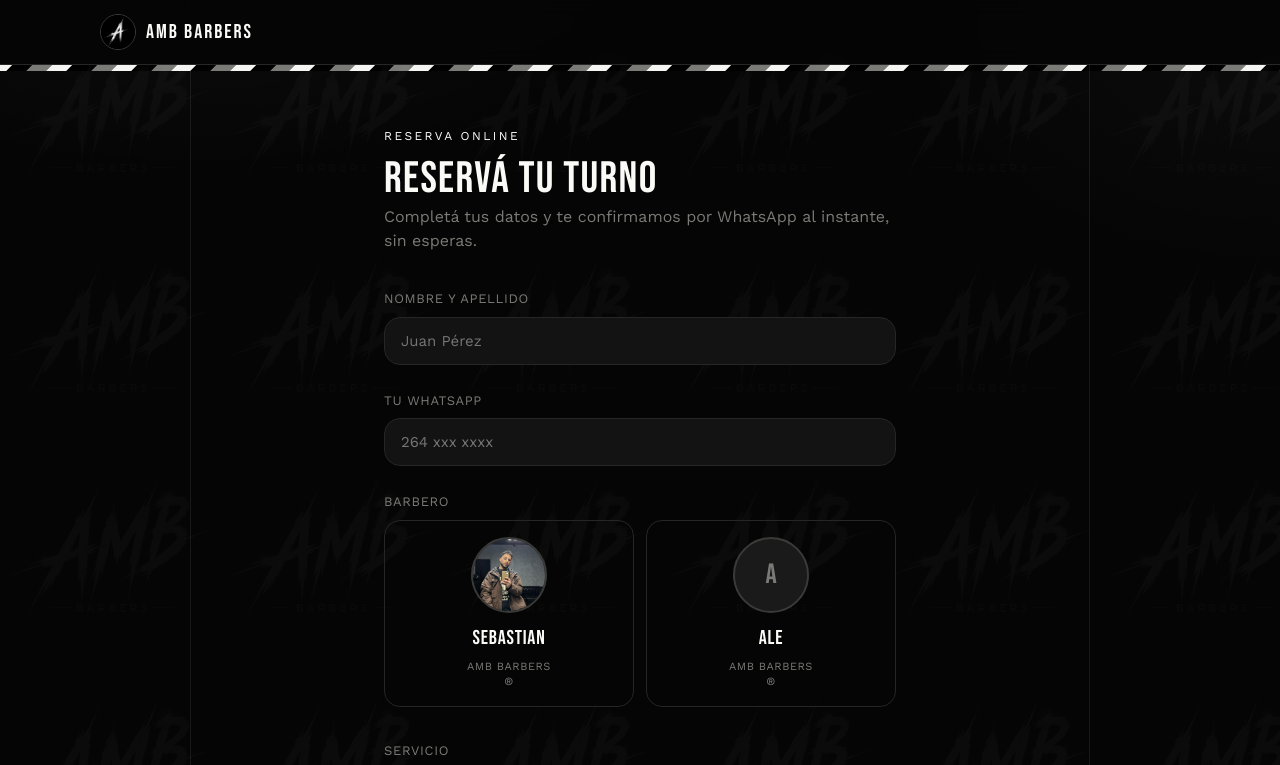
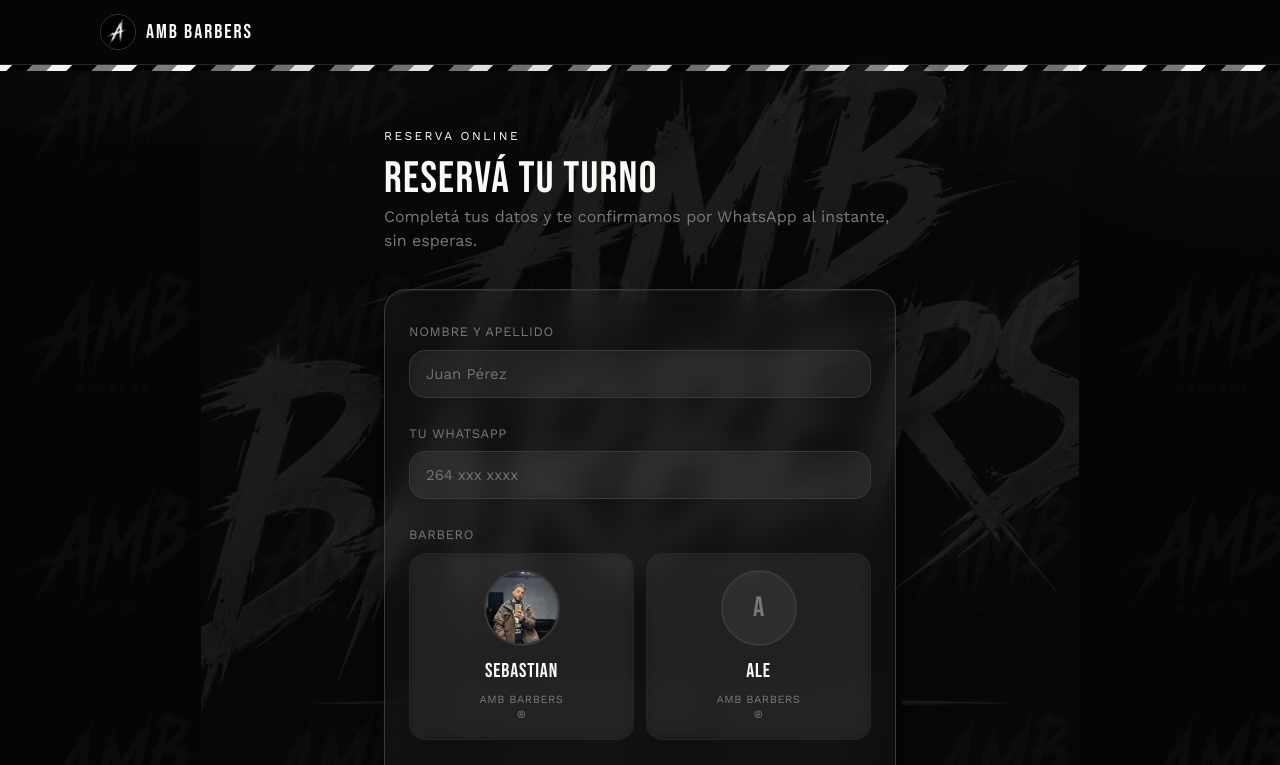
Before and after one commit to nomadcode02-design/amb-barber, a plain HTML site: page formulario.html in a window 1280 px wide. Shown: the top 765 px of the page. Drawn offline with nearby package versions, Linux system fonts and the light colour scheme.

Commit message:
Nuevo logo de fondo y panel de vidrio en el formulario

```diff
--- a/formulario.html
+++ b/formulario.html
@@ -84,13 +84,13 @@
 </header>
 <div class="stripe"></div>
 
-<div class="form-bg-mark"><img src="assets/logo-amb-barbers-club.jpeg" alt=""></div>
+<div class="form-bg-mark"><img src="assets/logo-amb-barbers-watermark.jpg" alt=""></div>
 <div class="form-shell">
   <div class="eyebrow">Reserva online</div>
   <h1>Reservá tu turno</h1>
   <p style="color:var(--fg-dim);margin-bottom:36px">Completá tus datos y te confirmamos por WhatsApp al instante, sin esperas.</p>
 
-  <form id="reserva-form">
+  <form id="reserva-form" class="glass form-panel">
     <fieldset>
       <label for="nombre">Nombre y apellido</label>
       <input type="text" id="nombre" name="nombre" required placeholder="Juan Pérez">
--- a/style.css
+++ b/style.css
@@ -229,7 +229,8 @@ a:focus-visible,button:focus-visible{outline:2px solid var(--fg);outline-offset:
 }
 .scroll-hint::before{content:'';width:20px;height:1px;background:var(--fg-dim)}
 @media(max-width:720px){
-  .hero-bg-mark{width:88vw;right:-20%;opacity:.9}
+  .hero-bg-mark{width:88vw;right:-20%}
+  .hero-bg-mark img{opacity:.16}
   .hero-copy{max-width:100%}
 }
 
@@ -406,3 +407,52 @@ header,section,footer{position:relative;z-index:1}
   background:transparent;padding:0;cursor:pointer;transition:background .2s,width .3s;
 }
 .dot.active{background:var(--fg);width:22px;border-radius:5px}
+
+/* ================= NUEVO: formulario de reserva (panel de vidrio) ================= */
+
+/* El "coso grande" transparente que envuelve todo el formulario */
+.form-panel{
+  background:rgba(255,255,255,.035);
+  border:1px solid var(--line-strong);
+  border-radius:calc(var(--radius) + 6px);
+  backdrop-filter:blur(14px);
+  -webkit-backdrop-filter:blur(14px);
+  box-shadow:0 1px 0 rgba(255,255,255,.06) inset, 0 20px 50px rgba(0,0,0,.4);
+  padding:32px 24px;
+}
+@media(max-width:600px){.form-panel{padding:26px 18px}}
+
+/* Los "cositos" transparentes: inputs, selects, tarjetas de barbero, horarios */
+.form-panel input,
+.form-panel select{
+  background:rgba(255,255,255,.045) !important;
+  border:1px solid var(--line-strong) !important;
+  backdrop-filter:blur(6px);
+  -webkit-backdrop-filter:blur(6px);
+}
+.form-panel input:focus,
+.form-panel select:focus{
+  background:rgba(255,255,255,.08) !important;
+}
+.form-panel .barber-pick label.opt{
+  background:rgba(255,255,255,.045);
+  backdrop-filter:blur(6px);
+  -webkit-backdrop-filter:blur(6px);
+}
+.form-panel .barber-pick label.opt:has(input:checked){
+  background:rgba(255,255,255,.09);
+}
+.form-panel .opt-avatar{
+  background:rgba(255,255,255,.06);
+}
+.form-panel .time-pill{
+  background:rgba(255,255,255,.045);
+  backdrop-filter:blur(6px);
+  -webkit-backdrop-filter:blur(6px);
+}
+.form-panel .time-pill:hover{
+  background:rgba(255,255,255,.08);
+}
+.form-panel .time-pill.selected{
+  background:var(--fg);
+}
```
Also changed, not shown: index.html (+1 -1 lines), assets/logo-amb-barbers-watermark.jpg (added).
